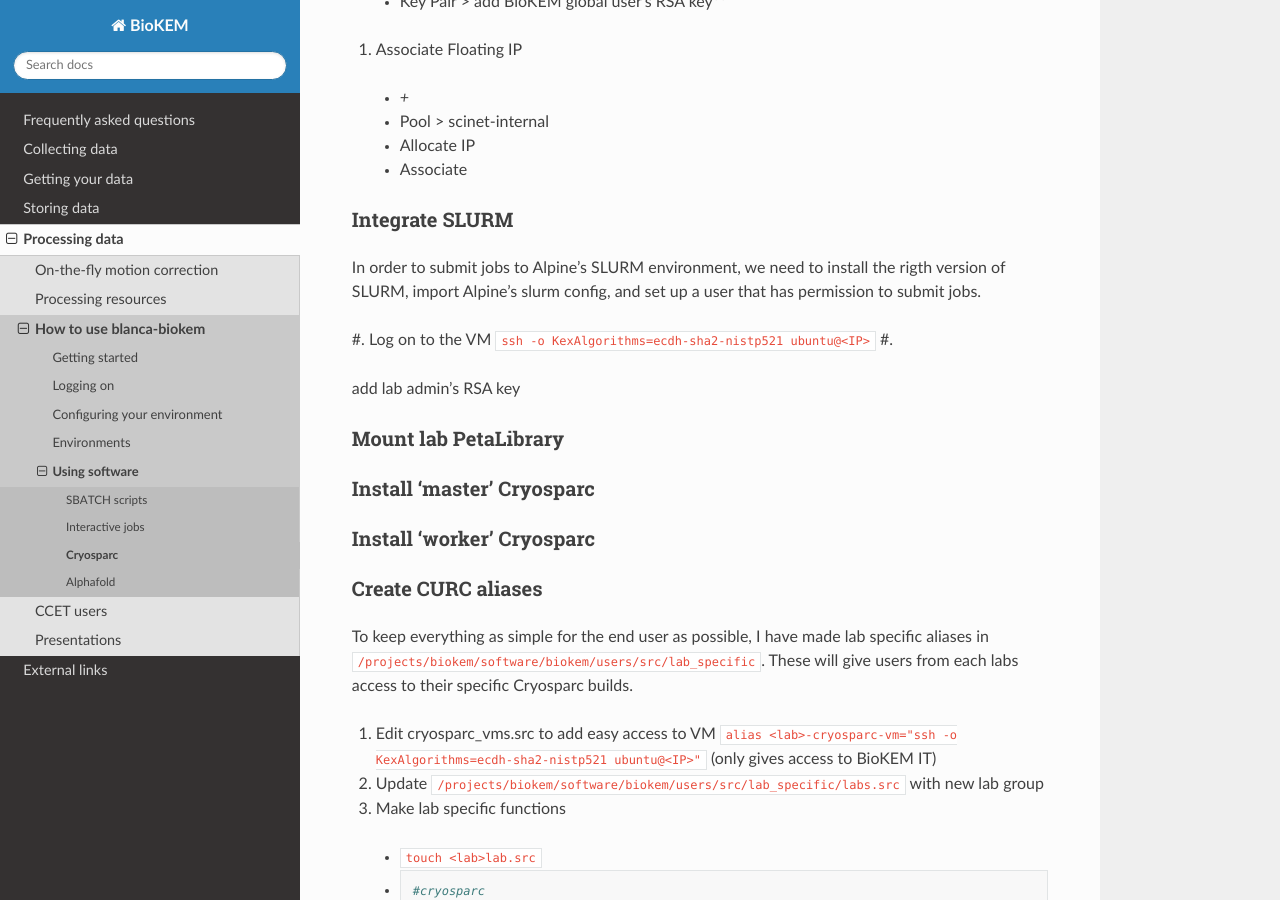
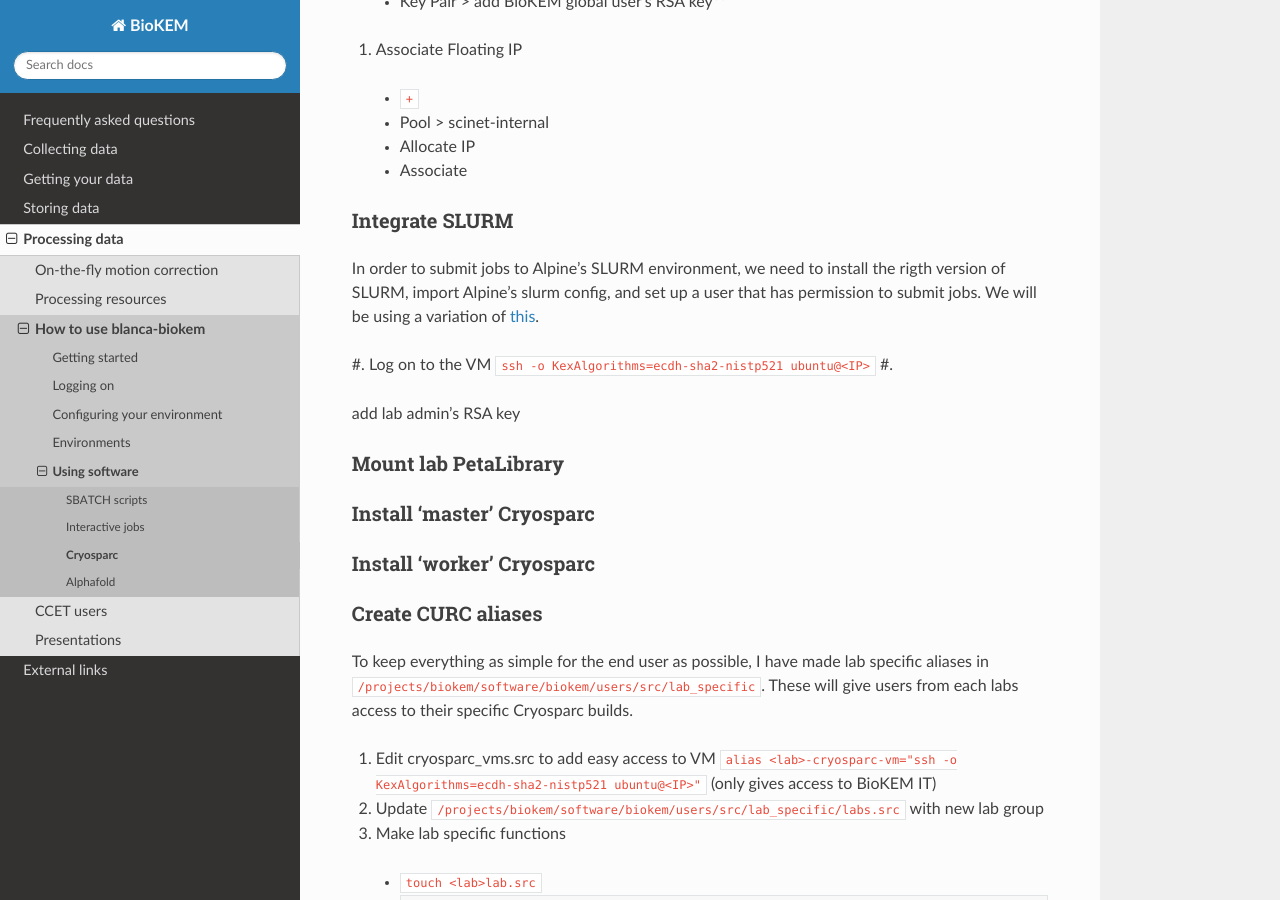
Before and after one commit to CU-BioKEM/user-guide, a Sphinx documentation site: the page built from docs/source/processing/using_software/cryosparc.rst, in a window 1280 px wide and 900 px high, scrolled down 1968 px. Built offline with Sphinx 7.4.7 and the Read the Docs theme 2.0.0, drawn with Linux system fonts in a browser that asks for light colours.

Commit message:
more cryosparc

```diff
--- a/docs/source/processing/using_software/cryosparc.rst
+++ b/docs/source/processing/using_software/cryosparc.rst
@@ -84,7 +84,6 @@ allocaion. We will follow these `instructions
 
 #. Go to `OpenStack <https://cumulus.rc.colorado.edu/auth/login/?next=/>`_
 #. Instances > `Launch Instance`
-
   - Details > Add name
   - Source > Ubuntu 20.04 LTS
   - Flavor > m5.large
@@ -94,7 +93,7 @@ allocaion. We will follow these `instructions
 
 #. Associate Floating IP
 
-  - `+`
+  - ``+``
   - Pool > scinet-internal
   - Allocate IP
   - Associate
@@ -106,7 +105,7 @@ Integrate SLURM
 ^^^^^^^^^^^^^^^
 In order to submit jobs to Alpine's SLURM environment, we need to install the
 rigth version of SLURM, import Alpine's slurm config, and set up a user that has
-permission to submit jobs.
+permission to submit jobs. We will be using a variation of `this <https://curc.readthedocs.io/en/latest/cloud/slurm-integration.html>`_.
 
 #. Log on to the VM ``ssh -o KexAlgorithms=ecdh-sha2-nistp521 ubuntu@<IP>``
 #.
```
